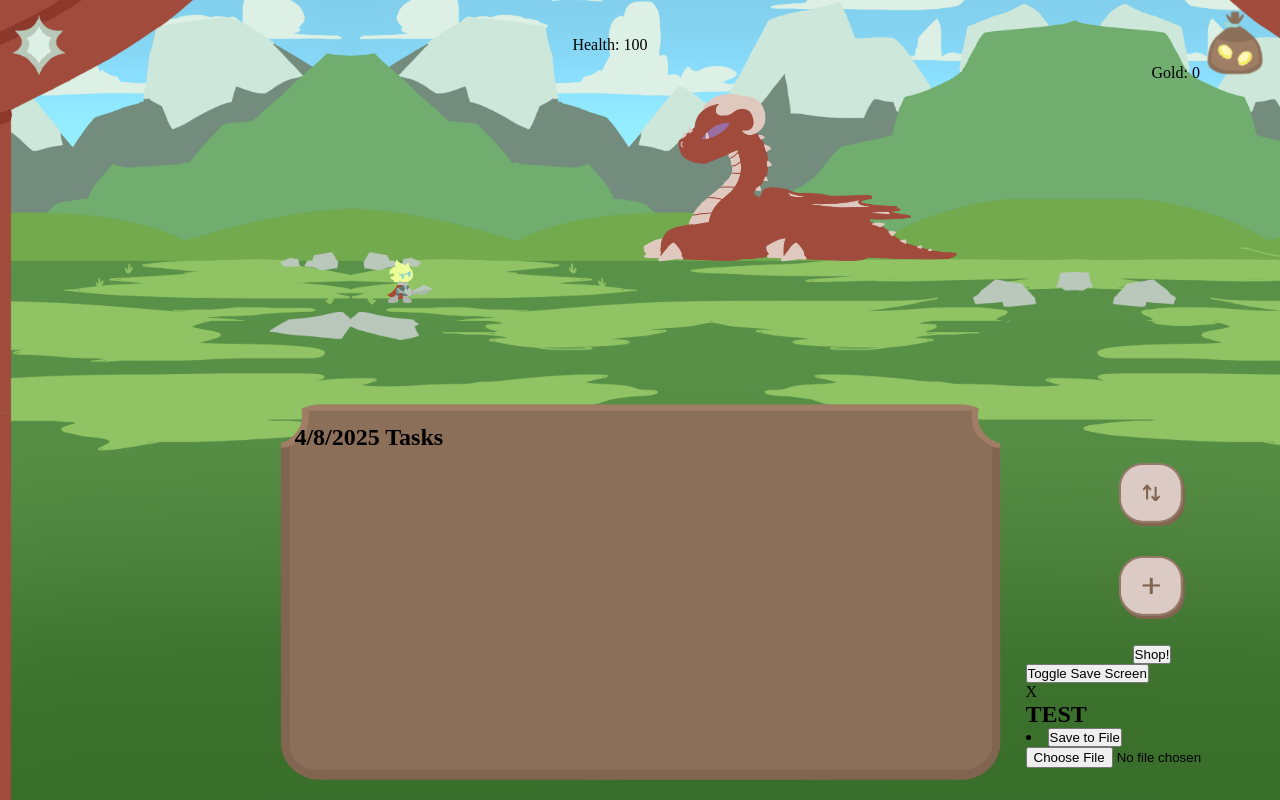
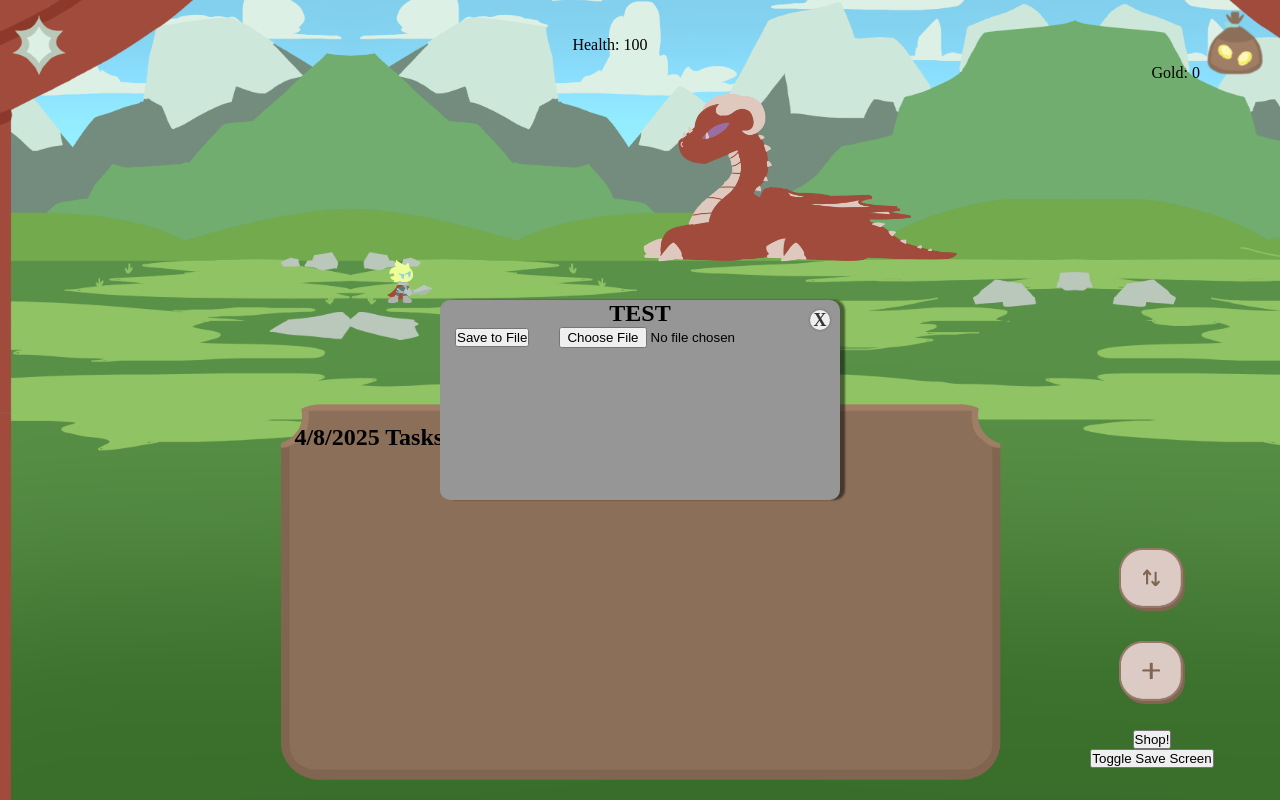
Before and after one commit to QuestlineDJ/task-knight, a React (Vite) app: page / in a window 1280 px wide. Both pictures are taken after a click on the button "Toggle Save Screen". Built offline with nearby package versions, Linux system fonts and the light colour scheme.

Commit message:
Save Window Bugfix

```diff
--- a/src/index.css
+++ b/src/index.css
@@ -133,3 +133,52 @@ html, body, #root {
   margin-bottom: 1rem;
   cursor: pointer;
 }
+
+/* === POPUP WINDOW === */
+
+.modal_container {
+  position: fixed;
+  top: 50%;
+  left: 50%;
+  transform: translate(-50%, -50%);
+
+  width: 400px;
+  height: 200px;
+  background-color: rgb(150, 150, 150);
+  border-radius: 10px;
+  box-shadow: 5px 0px 2px rgba(0, 0, 0, 0.5);
+}
+
+.modal_container .content {
+  text-align: center;
+}
+
+.modal_container .button {
+  display: inline-block;
+  padding-left: 15px;
+  padding-right: 15px;
+}
+
+.close-popup {
+  position: absolute;
+  top: 10px;
+  right: 10px;
+
+  cursor: pointer;
+  font-size: 18px;
+  font-weight: bold;
+  color: #333;
+
+  width: 20px;
+  height: 20px;
+  line-height: 20px;
+  text-align: center;
+
+  border-radius: 50%;
+  background-color: #eee;
+  box-shadow: 0 0 3px rgba(0, 0, 0, 0.3);
+}
+
+.close-popup:hover {
+  background-color: #ccc;
+}
```
